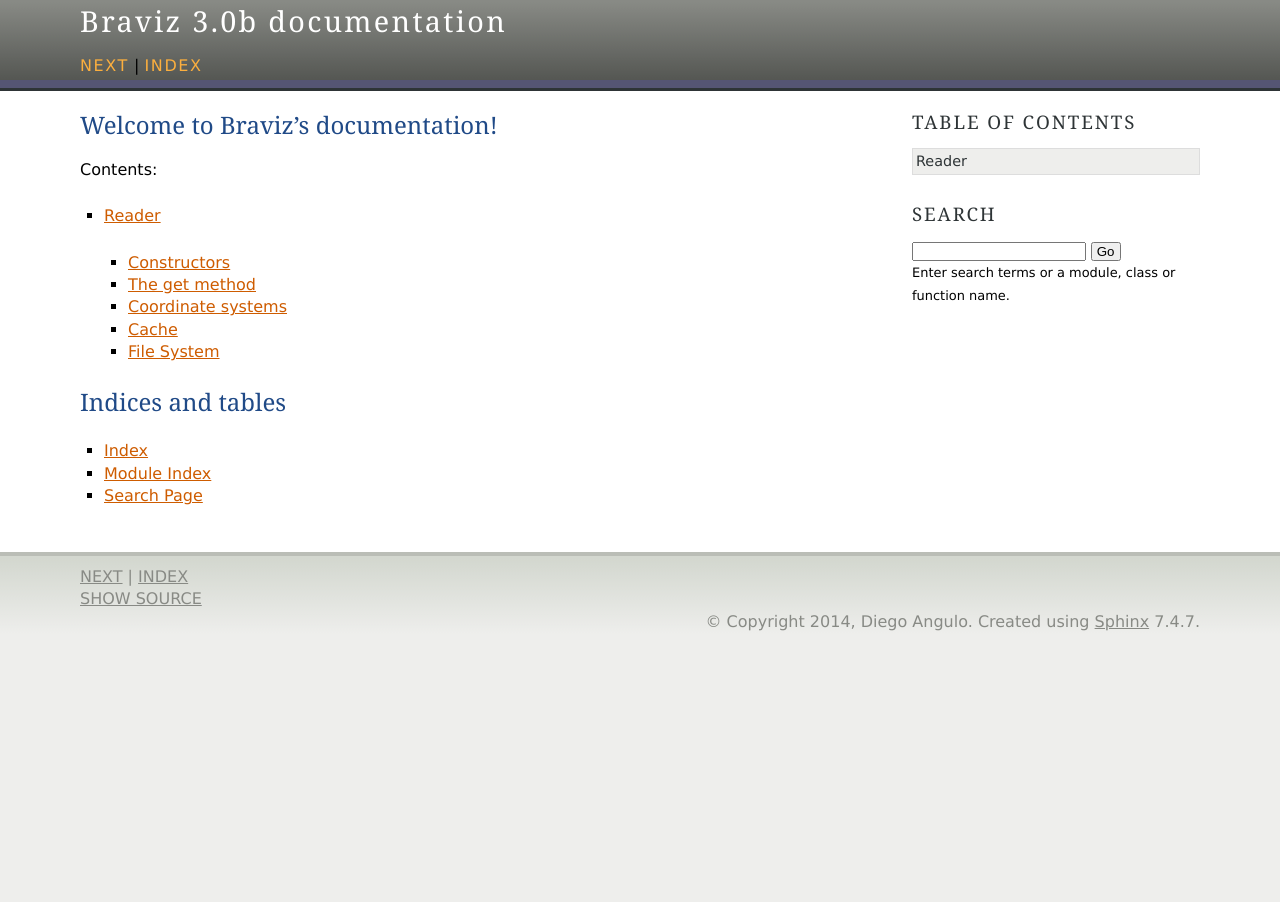
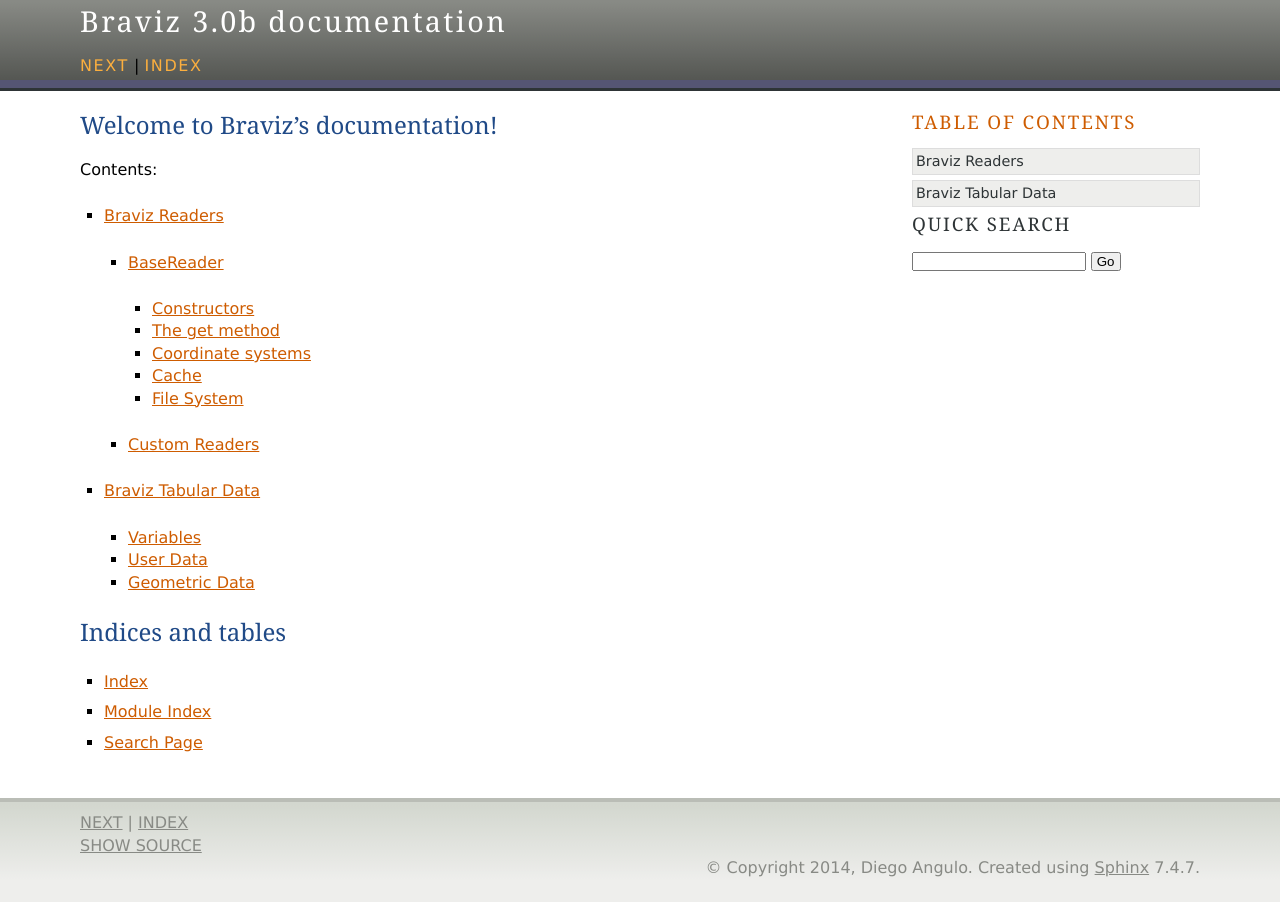
Before and after one commit to diego0020/braviz-app, a Sphinx documentation site: the page built from sphinx_doc/source/index.rst, in a window 1280 px wide. Built offline with Sphinx 7.4.7, drawn with Linux system fonts in a browser that asks for light colours.

Commit message:
documentation of braviz

```diff
--- a/sphinx_doc/source/agogo_braviz/layout.html
+++ b/sphinx_doc/source/agogo_braviz/layout.html
@@ -42,22 +42,7 @@
           {%- endblock %}
         </div>
         <div class="sidebar">
-          {%- block sidebartoc %}
-          <h3>{{ _('Table Of Contents') }}</h3>
-          {{ toctree() }}
-          {%- endblock %}
-          {%- block sidebarsearch %}
-          <h3 style="margin-top: 1.5em;">{{ _('Search') }}</h3>
-          <form class="search" action="{{ pathto('search') }}" method="get">
-            <input type="text" name="q" />
-            <input type="submit" value="{{ _('Go') }}" />
-            <input type="hidden" name="check_keywords" value="yes" />
-            <input type="hidden" name="area" value="default" />
-          </form>
-          <p class="searchtip" style="font-size: 90%">
-            {{ _('Enter search terms or a module, class or function name.') }}
-          </p>
-          {%- endblock %}
+            {% block sidebar1 %}{{ sidebar() }}{% endblock %}
         </div>
         <div class="clearer"></div>
       </div>
@@ -86,7 +71,11 @@
         <div class="clearer"></div>
       </div>
     </div>
-{% endblock %}
+
 
 {% block relbar1 %}{% endblock %}
 {% block relbar2 %}{% endblock %}
+
+
+
+        {% endblock %}
--- a/sphinx_doc/source/agogo_braviz/static/agogo.css_t
+++ b/sphinx_doc/source/agogo_braviz/static/agogo.css_t
@@ -514,3 +514,39 @@
 div.document td.field-body table.docutils td:first-of-type{
     padding-right: 1em;
 }
+
+
+/* Sidebar */
+
+
+div.sidebar ul {
+  list-style-type: none;
+}
+
+div.sidebar div.sphinxsidebarwrapper > ul > li a {
+  display: block;
+  padding: 1px;
+  border: 1px solid #dddddd;
+  background-color: #eeeeec;
+  margin-bottom: .4em;
+  padding-left: 3px;
+  color: #2e3436;
+}
+
+div.sidebar div.sphinxsidebarwrapper > ul > li >ul > li  a {
+  background-color: transparent;
+  border: none;
+  margin-left: 1em;
+  border-bottom: 1px solid #dddddd;
+}
+
+div.sidebar div.sphinxsidebarwrapper > ul > li >ul > li > ul > li  a {
+  background-color: transparent;
+  border: none;
+  margin-left: 2em;
+  border-bottom: 1px solid #dddddd;
+}
+
+div.sidebar div.sphinxsidebarwrapper > ul > li >ul > li:last-child a {
+  border-bottom: none;
+}
--- a/sphinx_doc/source/conf.py
+++ b/sphinx_doc/source/conf.py
@@ -113,7 +113,9 @@
 
 html_theme = 'agogo_braviz'
 
+
 #html_theme = 'default'
+#html_theme = 'basic'
 
 # Theme options are theme-specific and customize the look and feel of a theme
 # further.  For a list of options available for each theme, see the
@@ -160,6 +162,11 @@
 # Custom sidebar templates, maps document names to template names.
 #html_sidebars = {}
 
+html_sidebars = {
+   'index': ['globaltoc.html',  'searchbox.html'],
+   '*': ['localtoc.html',  'searchbox.html'],
+}
+
 # Additional templates that should be rendered to pages, maps page names to
 # template names.
 #html_additional_pages = {}
@@ -194,7 +201,7 @@
 # Output file base name for HTML help builder.
 htmlhelp_basename = 'Bravizdoc'
 
-html_compact_lists  = False
+#html_compact_lists  = False
 
 # -- Options for LaTeX output ---------------------------------------------
 
--- a/sphinx_doc/source/index.rst
+++ b/sphinx_doc/source/index.rst
@@ -9,9 +9,10 @@
 Contents:
 
 .. toctree::
-   :maxdepth: 2
+   :maxdepth: 3
 
    reader
+   tabular
 
 Indices and tables
 ==================
--- a/sphinx_doc/source/reader.rst
+++ b/sphinx_doc/source/reader.rst
@@ -1,8 +1,21 @@
-Reader
-==================
+
+**************
+Braviz Readers
+**************
 
 .. currentmodule:: braviz.readAndFilter.base_reader
 
+In braviz scripts and applications should not have to deal with individual files or directory structures.
+All access to this data should be done through to the functions and classes in the :mod:`braviz.readAndFilter` module.
+The objective behind this is to isolate the applications code from the underlying file system. In this way it is
+easy to adapt to different projects with different data structures.
+
+Project readers should be derived from :class:`.BaseReader` , which describes the behaviour that they should provide.
+
+
+
+BaseReader
+===========
 
 .. autoclass:: BaseReader
 
@@ -41,3 +54,10 @@
     .. automethod:: BaseReader.get_auto_dyn_data_root()
     .. automethod:: BaseReader.initialize_dynamic_data_dir(dir_name=None)
     .. automethod:: BaseReader.clear_dynamic_data_dir(dir_name)
+
+Custom Readers
+==============
+
+    .. autoclass:: braviz.readAndFilter.kmc40.Kmc40Reader
+
+    .. autoclass:: braviz.readAndFilter.kmc400.Kmc400Reader
--- /dev/null
+++ b/sphinx_doc/source/tabular.rst
@@ -0,0 +1,20 @@
+*******************
+Braviz Tabular Data
+*******************
+
+sfdha sdg asdfg sdfagas we sa sdg we
+
+Variables
+---------
+
+blablablabla
+
+User Data
+----------
+
+sagsdgfsdg
+
+Geometric Data
+--------------
+
+bababa
```
Also changed, not shown: 3 other files.
